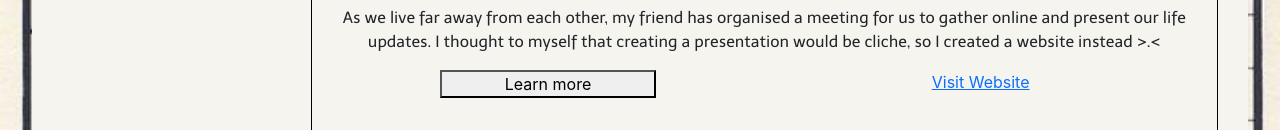
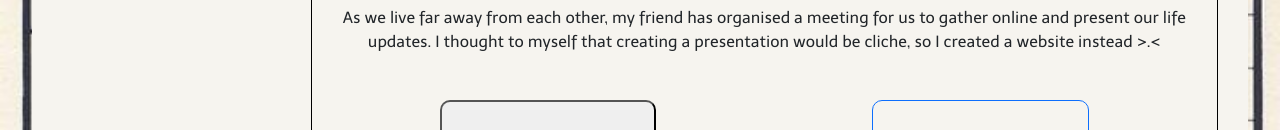
Before and after one commit to cosylily/website-portfolio, a React (Create React App) app: page / in a window 1280 px wide. Both pictures are taken after a click on the button "Websites". Shown: the part 670-800 px from the top of the page. Built offline with nearby package versions, Linux system fonts and the light colour scheme.

Commit message:
Added the basic structure for now

```diff
--- a/src/App.css
+++ b/src/App.css
@@ -65,7 +65,7 @@ header {
   font-family: var(--title-font);
 }
 
-button:hover {
+.buttonsinbuttons button:hover {
   cursor: pointer;
   background-color: black;
   color: pink;
--- a/src/Websites.js
+++ b/src/Websites.js
@@ -27,7 +27,9 @@ export default function displaywebsites() {
         <div className="webbuttons">
           {" "}
           <button className="learnmorebutton">Learn more</button>
-          <a href="https://syafsupdate.netlify.app/">Visit Website</a>
+          <a href="https://syafsupdate.netlify.app/" className="weblink">
+            Visit Website
+          </a>
         </div>
       </div>
     </div>
--- a/src/website.css
+++ b/src/website.css
@@ -1,10 +1,20 @@
 .webbuttons {
   display: grid;
   grid-template-columns: 1fr 1fr;
+  margin: 0 auto;
 }
 .learnmorebutton {
-  padding: 0px;
-  margin: 0 auto;
+  padding: 10px 0;
+  width: 50%;
   text-align: center !important;
+  border-radius: 10px;
+  margin: 30px auto;
+}
+.weblink {
+  border: 1px solid;
+  padding: 30px;
   width: 50%;
+  text-decoration: none;
+  border-radius: 10px;
+  margin: 30px auto;
 }
```
